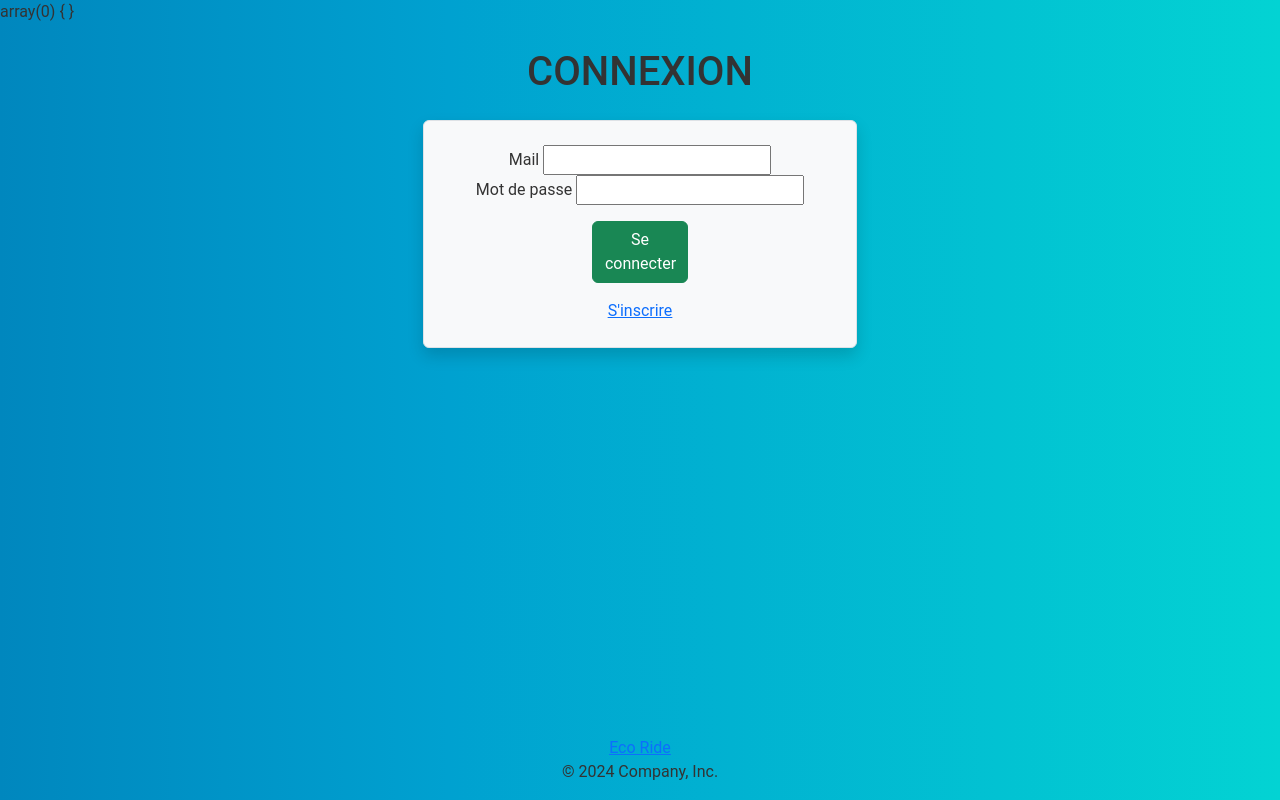
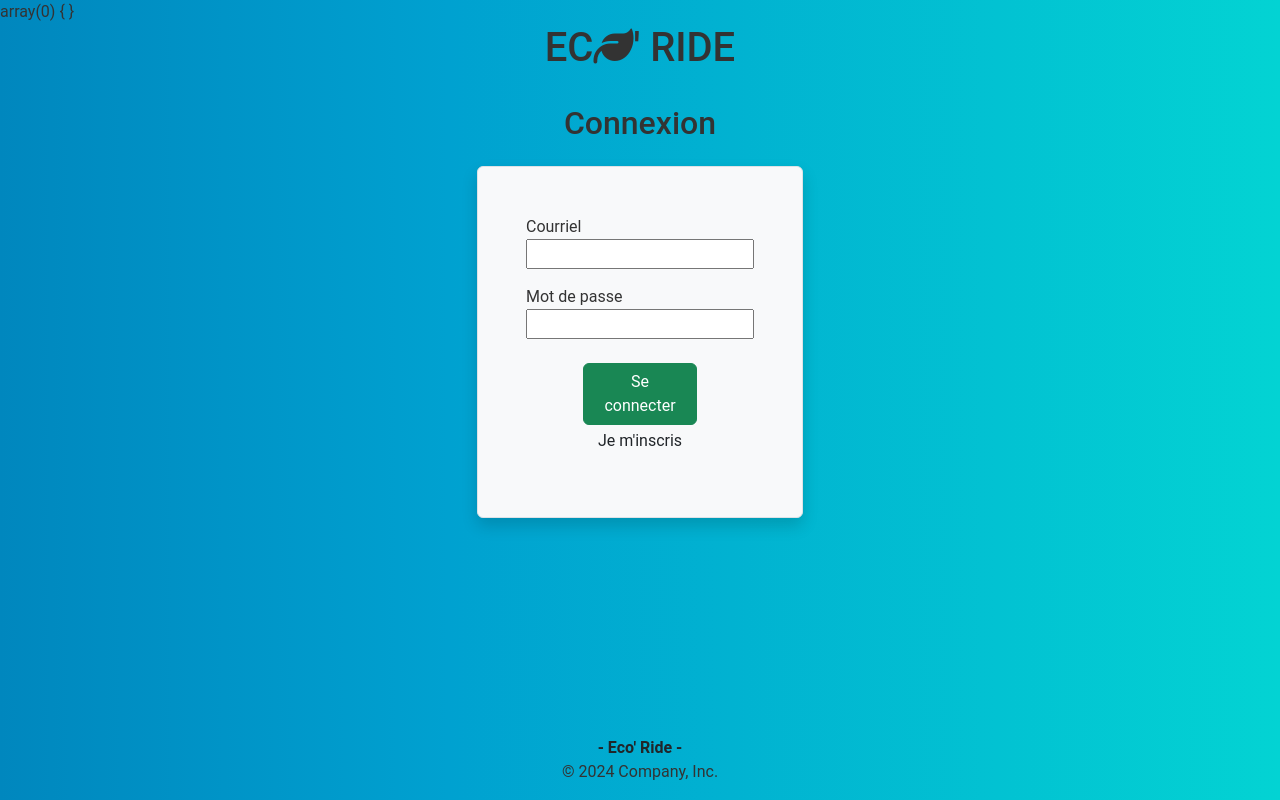
Before and after one commit to AnousoneM/afpa-form, a PHP site: page /controllers/controller-signin.php in a window 1280 px wide. Run offline with PHP 8.4, Linux system fonts and the light colour scheme; some libraries are stand-ins or nearby versions.

Commit message:
sign in ok

```diff
--- a/assets/css/style.css
+++ b/assets/css/style.css
@@ -14,3 +14,9 @@
 .btn-aqua {
     background-color: rgb(0, 135, 190);
 }
+
+.span-error {
+    color: red;
+    font-size: 0.8rem;
+    font-style: italic;
+}
--- a/controllers/controller-signin.php
+++ b/controllers/controller-signin.php
@@ -26,9 +26,8 @@
         $errors['password'] = 'Veuillez saisir votre mot de passe';
     }
 
+    // ici commence les tests
     if (empty($errors)) {
-        // ici commence les tests
-
         // Je vérifie que le mail existe dans la bdd
         if (!Utilisateur::checkMailExists($_POST['email'])) {
             $errors['email'] = 'Utilisateur Inconnu';
@@ -45,7 +44,7 @@
                 // je fais une redirection vers le controller home
                 header('Location: controller-home.php');
             } else {
-                $errors['connexion'] = 'Mauvais mdp';
+                $errors['connexion'] = 'Mauvais mot de passe';
             }
         }
     }
--- a/views/templates/footer.php
+++ b/views/templates/footer.php
@@ -1,6 +1,6 @@
 
 <footer class="text-center mt-5 mt-auto">
-    <a href="../../index.php">Eco Ride</a>
+    <a class="text-decoration-none text-dark fw-bold" href="../../index.php">- Eco' Ride -</a>
     <p>&copy; 2024 Company, Inc.</p>
 </footer>
 
--- a/views/templates/head.php
+++ b/views/templates/head.php
@@ -6,9 +6,13 @@
     <meta charset="UTF-8">
     <meta name="viewport" content="width=device-width, initial-scale=1.0">
     <title>Eco'Ride</title>
+    <!-- Bootstrap kit -->
     <link rel="stylesheet" href="../node_modules/bootstrap/dist/css/bootstrap.css">
     <link rel="stylesheet" href="../assets/css/style.css">
+    <!-- font_awesome kit -->
+    <script src="https://kit.fontawesome.com/e7bc07dee6.js" crossorigin="anonymous"></script>
 
 </head>
 
 <body class="d-flex flex-column vh-100">
+    <h1 class="text-center">EC<i class="fa-solid fa-leaf"></i>' RIDE</h1>
--- a/views/view-signin.php
+++ b/views/view-signin.php
@@ -1,29 +1,31 @@
-<!-- Intégration du head -->
 <?php include '../views/templates/head.php'; ?>
 
-<h1 class="my-4 text-center">CONNEXION</h1>
+<h2 class="my-4 text-center">Connexion</h2>
 
 <form method="POST" action="" novalidate>
 
     <div class="row justify-content-center">
-        <div class="col-lg-4 p-4 border text-center bg-light rounded shadow">
-            <div class="text-center">
-                <label for="email">Mail</label>
-                <input type="text" id="email" name="email" value="<?= $_POST['email'] ?? '' ?>">
-                <span class="text-danger"><?= $errors['email'] ?? '' ?></span>
+        <div class="col-lg-3 p-5 border bg-light rounded shadow">
+
+            <div>
+                <div class="mb-3">
+                    <label for="email">Courriel</label>
+                    <span class="span-error"><?= $errors['email'] ?? '' ?></span>
+                    <input class="d-block col-12" type="text" id="email" name="email" value="<?= $_POST['email'] ?? '' ?>">
+                </div>
+                <div class="mb-3">
+                    <label for="password">Mot de passe</label>
+                    <span class="span-error"><?= $errors['password'] ?? '' ?></span>
+                    <input class="d-block col-12" type="password" id="password" name="password">
+                </div>
             </div>
-            <div class="text-center">
-                <label for="">Mot de passe</label>
-                <input type="password" id="password" name="password">
-                <span class="text-danger"><?= $errors['password'] ?? '' ?></span>
-            </div>
-            <p class="text-danger"><?= $errors['connexion'] ?? '' ?></p>
-            <button class="d-block my-3 btn btn-success col-3 mx-auto">Se connecter</button>
-            <a href="../controllers/controller-signup.php">S'inscrire</a>
+            <p class="text-danger text-center"><?= $errors['connexion'] ?? '' ?></p>
+            <button class="d-block mt-4 mb-1 btn btn-success col-6 mx-auto">Se connecter</button>
+            <p class="text-center"><a class="text-decoration-none text-dark mx-auto" href="../controllers/controller-signup.php">Je m'inscris</a><p>
+
         </div>
     </div>
 
 </form>
 
-<!-- Intégration du footer -->
 <?php include '../views/templates/footer.php'; ?>
```
